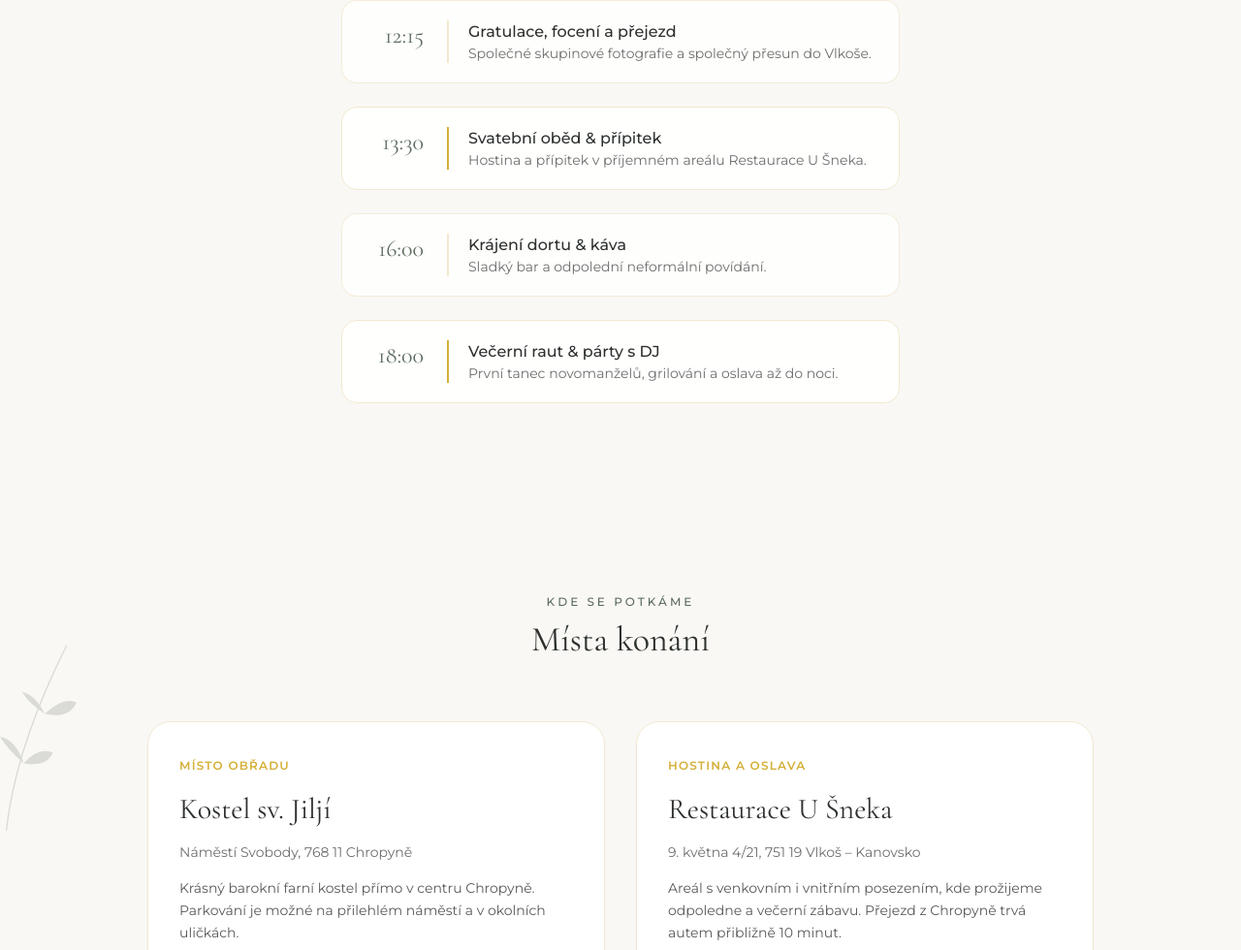
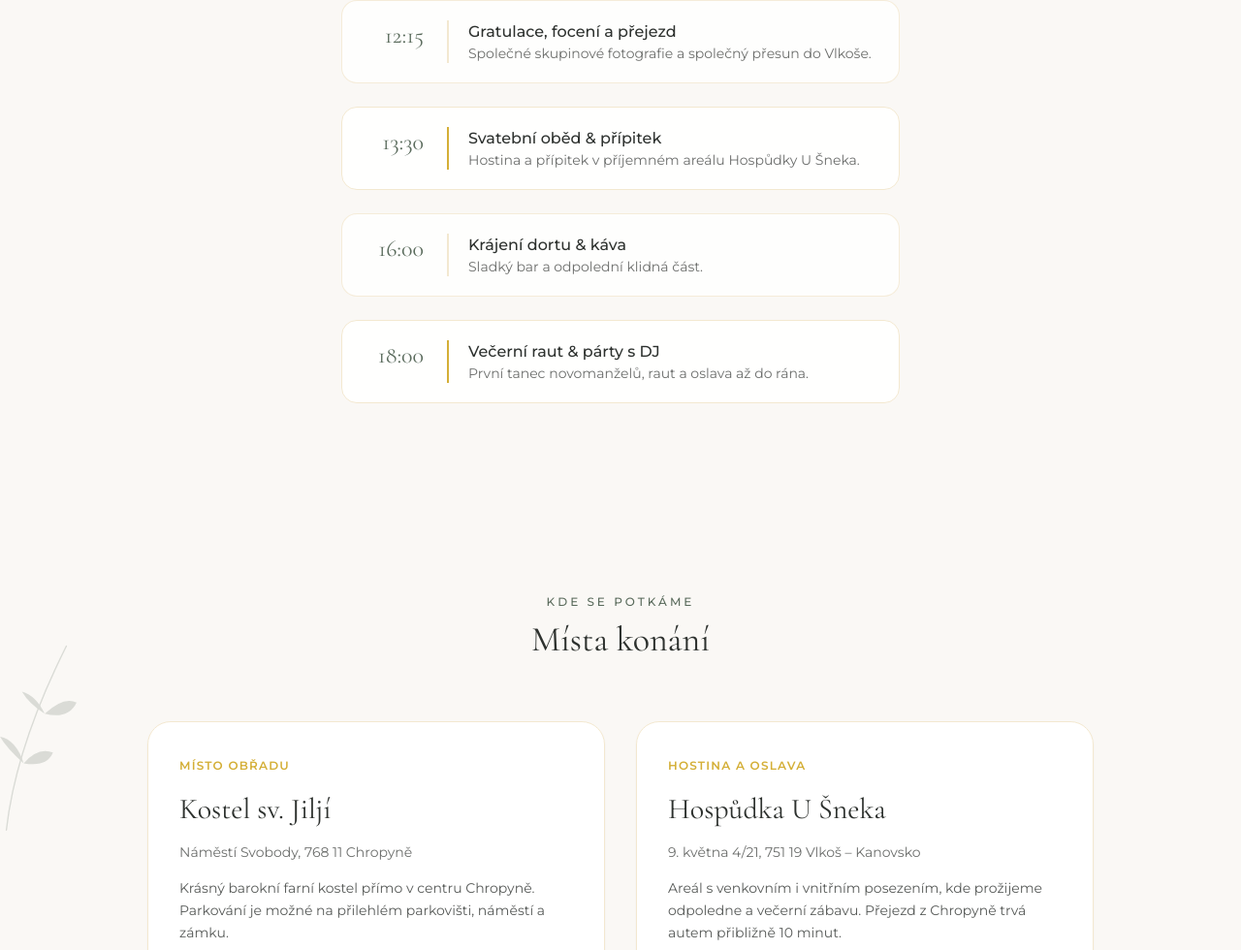
Before and after one commit to Horac09/wedding_web, a plain HTML site: page index.html in a window 1280 px wide. Shown: the part 2612-3592 px from the top of the page at 97% size. Drawn offline with nearby package versions, Linux system fonts and the light colour scheme; a script that the page names is missing.

Commit message:
oprava_chybnych_nazvu

```diff
--- a/index.html
+++ b/index.html
@@ -349,7 +349,7 @@
           <span class="font-serif text-2xl text-olive w-16 text-right shrink-0">13:30</span>
           <div class="border-l-2 border-champagne pl-5">
             <h3 class="font-medium text-darkCharcoal">Svatební oběd & přípitek</h3>
-            <p class="text-xs md:text-sm text-darkCharcoal/70">Hostina a přípitek v příjemném areálu Restaurace U Šneka.</p>
+            <p class="text-xs md:text-sm text-darkCharcoal/70">Hostina a přípitek v příjemném areálu Hospůdky U Šneka.</p>
           </div>
         </div>
 
@@ -357,7 +357,7 @@
           <span class="font-serif text-2xl text-olive w-16 text-right shrink-0">16:00</span>
           <div class="border-l-2 border-champagneLight pl-5">
             <h3 class="font-medium text-darkCharcoal">Krájení dortu & káva</h3>
-            <p class="text-xs md:text-sm text-darkCharcoal/70">Sladký bar a odpolední neformální povídání.</p>
+            <p class="text-xs md:text-sm text-darkCharcoal/70">Sladký bar a odpolední klidná část.</p>
           </div>
         </div>
 
@@ -365,7 +365,7 @@
           <span class="font-serif text-2xl text-olive w-16 text-right shrink-0">18:00</span>
           <div class="border-l-2 border-champagne pl-5">
             <h3 class="font-medium text-darkCharcoal">Večerní raut & párty s DJ</h3>
-            <p class="text-xs md:text-sm text-darkCharcoal/70">První tanec novomanželů, grilování a oslava až do noci.</p>
+            <p class="text-xs md:text-sm text-darkCharcoal/70">První tanec novomanželů, raut a oslava až do rána.</p>
           </div>
         </div>
       </div>
@@ -401,7 +401,7 @@
             <h3 class="font-serif text-3xl text-darkCharcoal">Kostel sv. Jiljí</h3>
             <p class="text-sm text-darkCharcoal/70">Náměstí Svobody, 768 11 Chropyně</p>
             <p class="text-sm text-darkCharcoal/80 leading-relaxed">
-              Krásný barokní farní kostel přímo v centru Chropyně. Parkování je možné na přilehlém náměstí a v okolních uličkách.
+              Krásný barokní farní kostel přímo v centru Chropyně. Parkování je možné na přilehlém parkovišti, náměstí a zámku.
             </p>
           </div>
 
@@ -425,11 +425,11 @@
           </div>
         </div>
 
-        <!-- Restaurace U Šneka ve Vlkoši -->
+        <!-- Hospůdka U Šneka ve Vlkoši -->
         <div class="bg-white/95 p-8 rounded-3xl border border-champagneLight shadow-sm hover:shadow-md transition-shadow flex flex-col justify-between reveal delay-200">
           <div class="space-y-4">
             <span class="text-xs uppercase tracking-widest text-champagne font-semibold">Hostina a oslava</span>
-            <h3 class="font-serif text-3xl text-darkCharcoal">Restaurace U Šneka</h3>
+            <h3 class="font-serif text-3xl text-darkCharcoal">Hospůdka U Šneka</h3>
             <p class="text-sm text-darkCharcoal/70">9. května 4/21, 751 19 Vlkoš – Kanovsko</p>
             <p class="text-sm text-darkCharcoal/80 leading-relaxed">
               Areál s venkovním i vnitřním posezením, kde prožijeme odpoledne a večerní zábavu. Přejezd z Chropyně trvá autem přibližně 10 minut.
```
